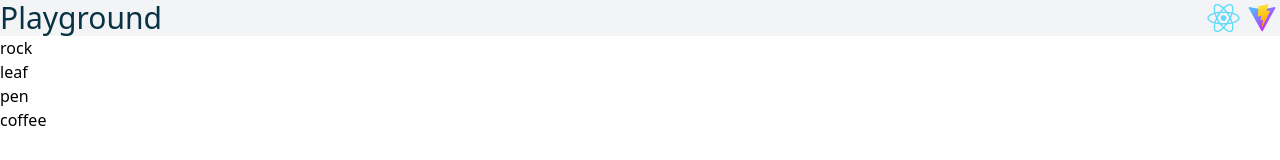
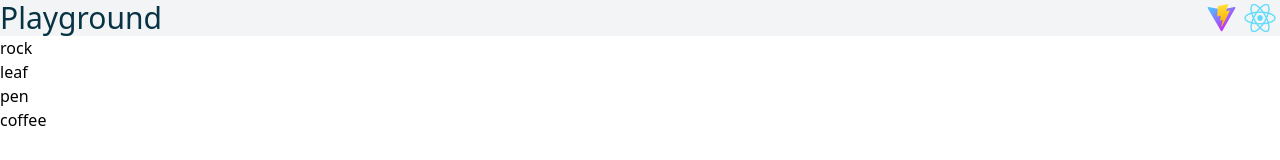
Before and after one commit to rwcorbett/react-playground, a React (Vite) app: page / in a window 1280 px wide. Shown: the top 160 px of the page. Built offline with nearby package versions, Linux system fonts and the light colour scheme.

Commit message:
convert Logo to use TS

```diff
--- a/package.json
+++ b/package.json
@@ -17,6 +17,8 @@
     "react-dom": "^18.2.0"
   },
   "devDependencies": {
+    "@types/react": "^18.2.60",
+    "@types/react-dom": "^18.2.19",
     "@vitejs/plugin-react": "^4.2.1",
     "autoprefixer": "^10.4.17",
     "postcss": "^8.4.35",
--- a/src/components/Header.jsx
+++ b/src/components/Header.jsx
@@ -5,8 +5,8 @@ const Header = () => {
     return (
         <header className="flex flex-row bg-gray-100">
             <h1 className="flex-auto font-sans text-3xl text-cyan-950">{title}</h1>
-            <Logo image={{source:"/react-logo.png", alt:"React"}}/>
-            <Logo image={{source:"/vite-logo.svg", alt:"Vite"}}/>
+            <Logo sourceTxt={"/vite-logo.svg"} altTxt={"Vite"}/>
+            <Logo sourceTxt={"/react-logo.png"} altTxt={"React"}/>
         </header>
     )
 }
--- a/src/components/Logo.jsx
+++ /dev/null
@@ -1,5 +0,0 @@
-export default function Logo({image}) {
-    return (
-        <img className="h-9 p-1" src={image.source} alt={image.alt} />
-    );
-}
--- /dev/null
+++ b/src/components/Logo.tsx
@@ -0,0 +1,15 @@
+import React from "react";
+
+/* can define as `type` or `interface`
+    type ImageProps = { sourceTxt: string, altTxt: string }
+*/
+interface ImageProps {
+    sourceTxt: string;
+    altTxt: string;
+}
+
+export default function Logo({sourceTxt,altTxt}: ImageProps) {
+    return (
+        <img className="h-9 p-1" src={sourceTxt} alt={altTxt} />
+    );
+}
```
Also changed, not shown: tsconfig.json (added, +15 -0 lines), 2 other files (tests, documents, lock files or other folders).
